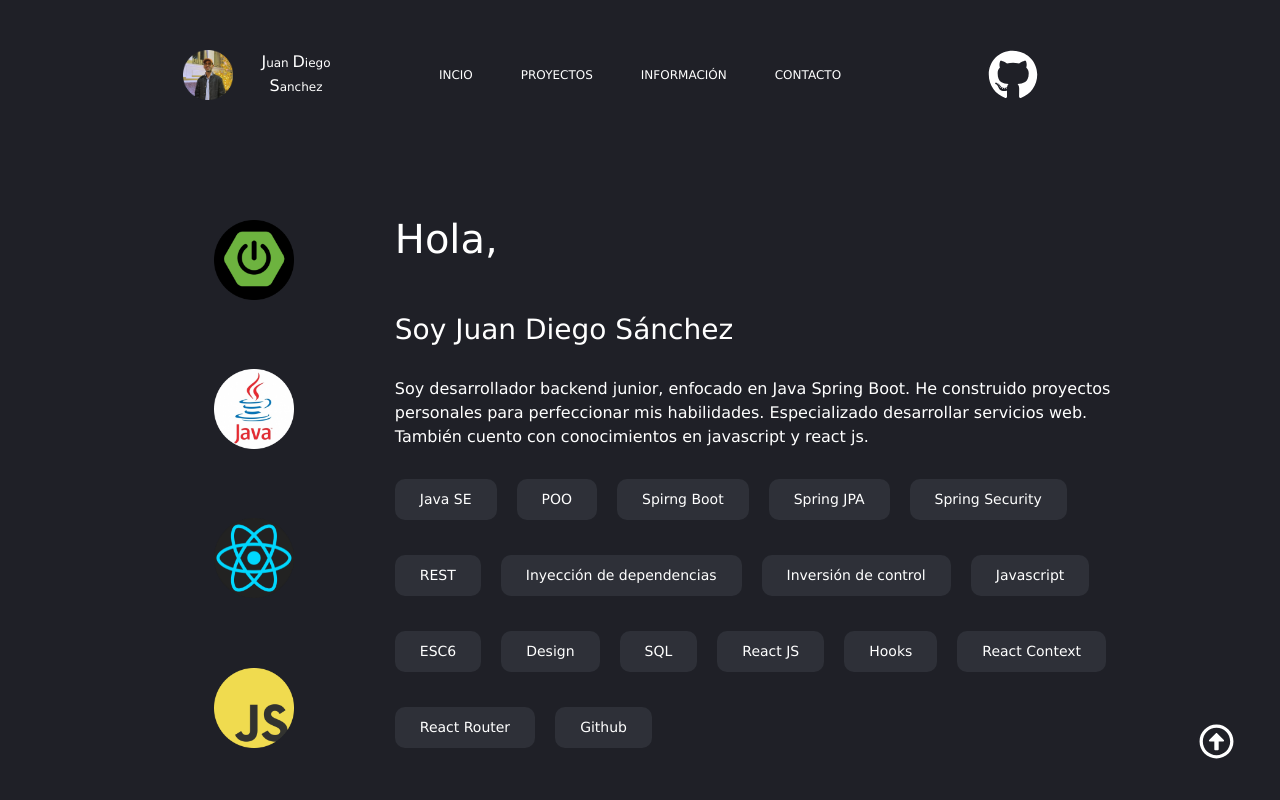
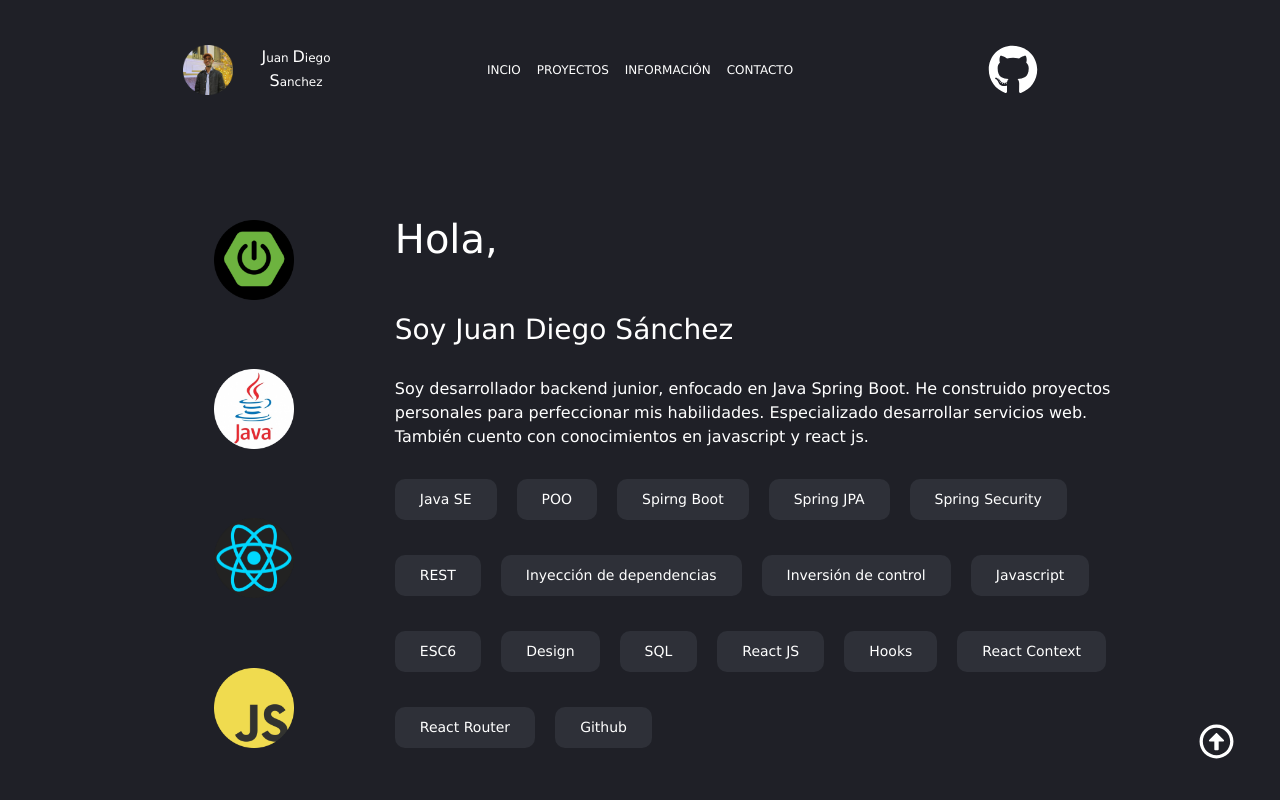
Before and after one commit to judisarodev/resume, a React (Create React App) app: page / in a window 1280 px wide. Shown: the top 800 px of the page. Built offline with nearby package versions, Linux system fonts and the light colour scheme.

Commit message:
menu options customized

```diff
--- a/src/App.css
+++ b/src/App.css
@@ -2,6 +2,3 @@
   font-family: Verdana, Geneva, Tahoma, sans-serif;
   color: white;
 }
-.App {
-  background-color: #1F2027;
-}
--- a/src/components/menu/Menu.js
+++ b/src/components/menu/Menu.js
@@ -42,7 +42,7 @@ const Menu = () => {
 
 const MenuSection = ({ children }) => {
     return(
-        <div className="col-lg-4 d-flex flex-row align-items-center gap-3 justify-content-center">
+        <div className="col-lg-4 d-flex flex-row align-items-center gap-3 justify-content-center" style={{marginBottom: '10px'}}>
             { children }
         </div>
     );
@@ -61,9 +61,13 @@ const MenuOption = ({ name, id }) => {
     }
 
     return(
-        <div className="flex m-3">
-            <p className="menu__option m-0 menu_clickable" style={textSytle} onClick={() => scrollToView(id)}>{name}</p>
+        <>
+        <div className="d-flex">
+            <p className="menu__option m-0 p-0 menu_clickable"style={textSytle} onClick={() => scrollToView(id)}>{ name }</p>
+
         </div>
+
+        </>
     );
 }
 
--- a/src/index.css
+++ b/src/index.css
@@ -11,3 +11,6 @@ code {
   font-family: source-code-pro, Menlo, Monaco, Consolas, 'Courier New',
     monospace;
 }
+.app {
+  background-color: #1F2027;
+}
--- a/src/index.js
+++ b/src/index.js
@@ -6,6 +6,8 @@ import App from './App';
 const root = ReactDOM.createRoot(document.getElementById('root'));
 root.render(
   <React.StrictMode>
-    <App />
+    <div className='app'>
+      <App />
+    </div>
   </React.StrictMode>
 );
```
Also changed, not shown: 15 other files (tests, documents, lock files or other folders).
